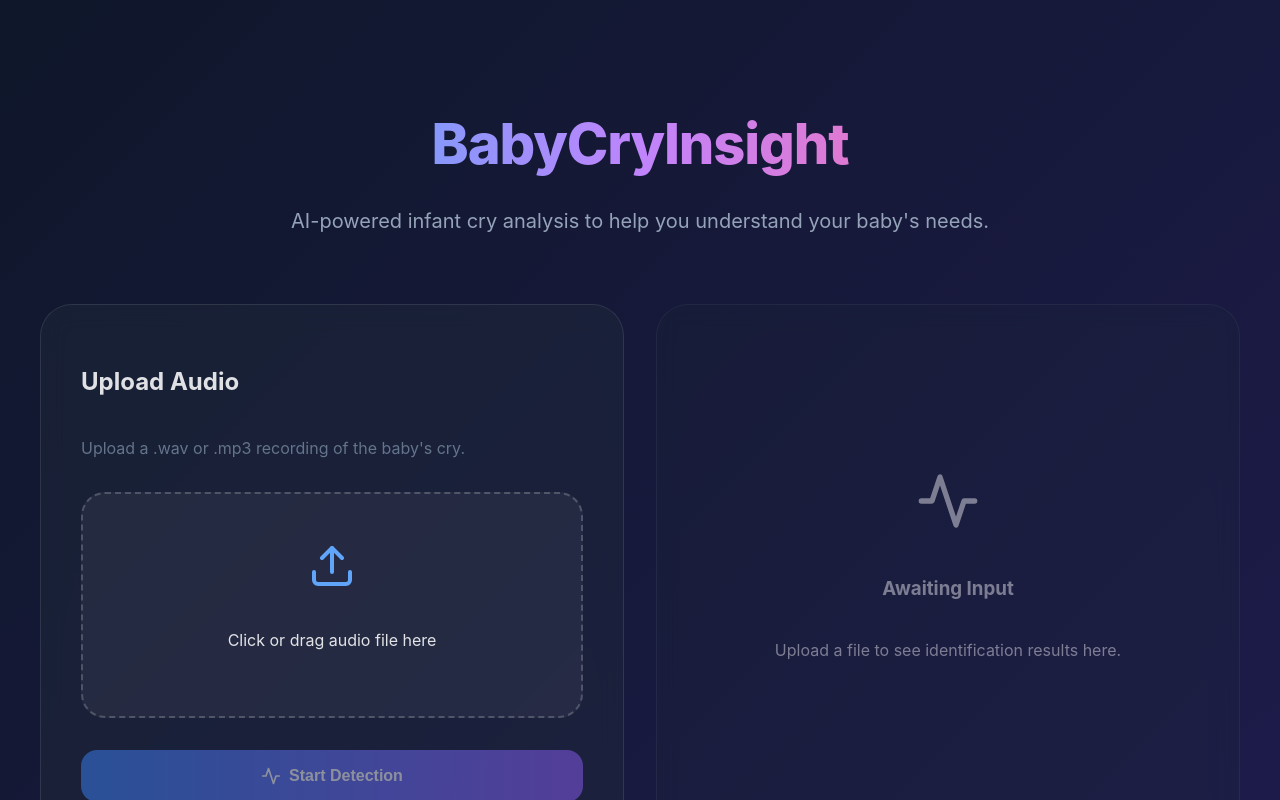
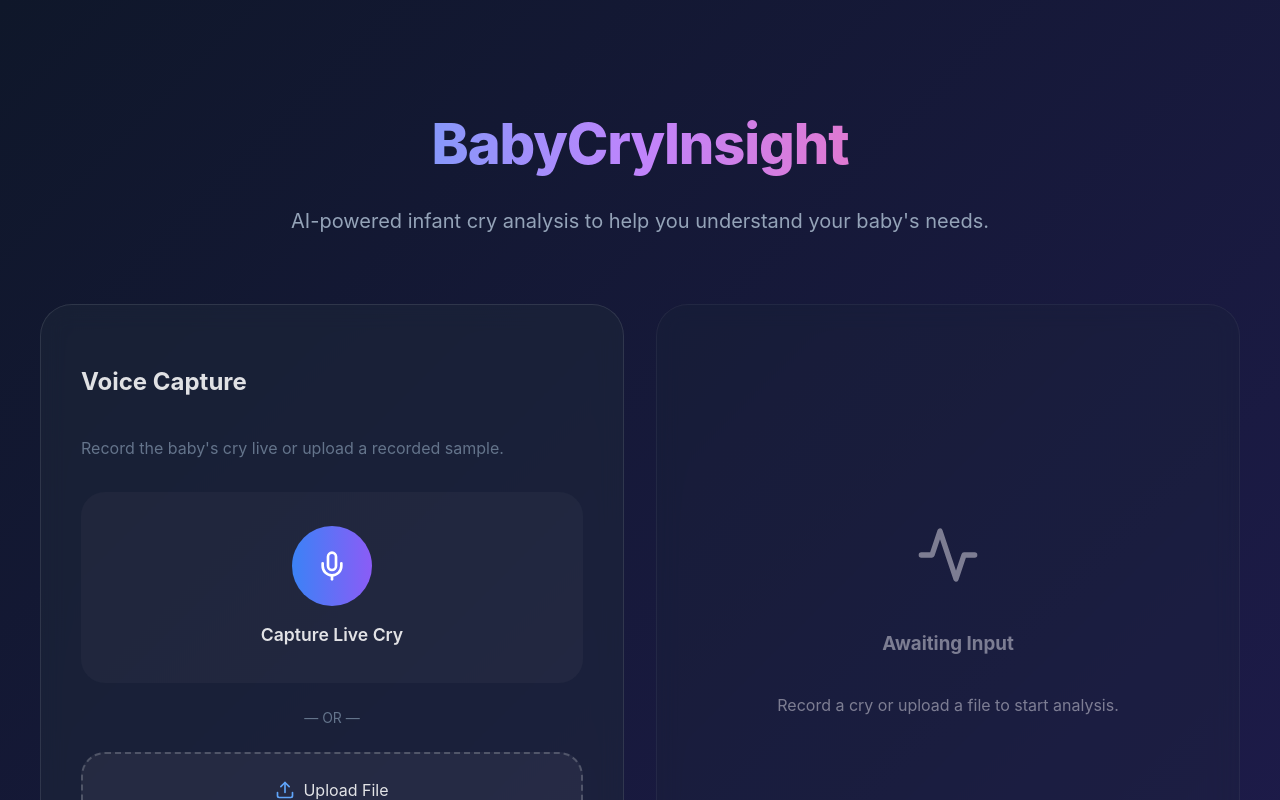
Before and after one commit to Techside-Pragyan/BabyCryInsight, a React (Vite) app in the folder frontend/: page / in a window 1280 px wide. Shown: the top 800 px of the page. Built offline with nearby package versions, Linux system fonts and the light colour scheme.

Commit message:
feat: implement audio recording and file upload interface for cry analysis

```diff
--- a/frontend/src/App.jsx
+++ b/frontend/src/App.jsx
@@ -1,6 +1,6 @@
-import React, { useState, useRef } from 'react'
+import React, { useState, useRef, useEffect } from 'react'
 import axios from 'axios'
-import { Upload, Activity, Info, CheckCircle, Loader2, Music, AlertCircle } from 'lucide-react'
+import { Upload, Activity, Info, CheckCircle, Loader2, Music, AlertCircle, Mic, Square } from 'lucide-react'
 import { motion, AnimatePresence } from 'framer-motion'
 
 function App() {
@@ -8,7 +8,11 @@ function App() {
   const [loading, setLoading] = useState(false)
   const [result, setResult] = useState(null)
   const [error, setError] = useState(null)
+  const [isRecording, setIsRecording] = useState(false)
+
   const fileInputRef = useRef(null)
+  const mediaRecorderRef = useRef(null)
+  const audioChunksRef = useRef([])
 
   const handleFileChange = (e) => {
     const selectedFile = e.target.files[0]
@@ -23,6 +27,42 @@ function App() {
     }
   }
 
+  const startRecording = async () => {
+    try {
+      const stream = await navigator.mediaDevices.getUserMedia({ audio: true })
+      mediaRecorderRef.current = new MediaRecorder(stream)
+      audioChunksRef.current = []
+
+      mediaRecorderRef.current.ondataavailable = (event) => {
+        if (event.data.size > 0) {
+          audioChunksRef.current.push(event.data)
+        }
+      }
+
+      mediaRecorderRef.current.onstop = () => {
+        const audioBlob = new Blob(audioChunksRef.current, { type: 'audio/wav' })
+        const recordedFile = new File([audioBlob], `recording_${Date.now()}.wav`, { type: 'audio/wav' })
+        setFile(recordedFile)
+        setIsRecording(false)
+      }
+
+      mediaRecorderRef.current.start()
+      setIsRecording(true)
+      setError(null)
+      setResult(null)
+    } catch (err) {
+      console.error("Error accessing microphone:", err)
+      setError("Microphone access denied or not available.")
+    }
+  }
+
+  const stopRecording = () => {
+    if (mediaRecorderRef.current && isRecording) {
+      mediaRecorderRef.current.stop()
+      mediaRecorderRef.current.stream.getTracks().forEach(track => track.stop())
+    }
+  }
+
   const handleUpload = async () => {
     if (!file) return
 
@@ -33,7 +73,6 @@ function App() {
     formData.append('file', file)
 
     try {
-      // Use the proxy defined in vite.config.js
       const response = await axios.post('/api/predict', formData, {
         headers: { 'Content-Type': 'multipart/form-data' }
       })
@@ -72,14 +111,64 @@ function App() {
           animate={{ opacity: 1, x: 0 }}
           transition={{ delay: 0.5 }}
         >
-          <h2>Upload Audio</h2>
+          <h2>Voice Capture</h2>
           <p style={{ color: '#64748b', marginBottom: '2rem' }}>
-            Upload a .wav or .mp3 recording of the baby's cry.
+            Record the baby's cry live or upload a recorded sample.
           </p>
 
+          <div style={{ display: 'flex', flexDirection: 'column', gap: '1.5rem' }}>
+            {/* Recording Interface */}
+            <div
+              style={{
+                display: 'flex',
+                flexDirection: 'column',
+                alignItems: 'center',
+                gap: '1rem',
+                padding: '2rem',
+                background: 'rgba(255,255,255,0.03)',
+                borderRadius: '1.5rem',
+                border: isRecording ? '2px solid #ef4444' : '2px solid transparent',
+                transition: 'all 0.3s ease'
+              }}
+            >
+              <motion.button
+                className="btn"
+                style={{
+                  width: '80px',
+                  height: '80px',
+                  borderRadius: '50%',
+                  background: isRecording ? '#ef4444' : 'linear-gradient(to right, #3b82f6, #8b5cf6)',
+                  padding: 0
+                }}
+                whileTap={{ scale: 0.9 }}
+                onClick={isRecording ? stopRecording : startRecording}
+              >
+                {isRecording ? <Square fill="white" size={32} /> : <Mic size={32} />}
+              </motion.button>
+
+              <div style={{ textAlign: 'center' }}>
+                <p style={{ fontWeight: 600, fontSize: '1.1rem', margin: 0 }}>
+                  {isRecording ? "Recording..." : "Capture Live Cry"}
+                </p>
+                {isRecording && (
+                   <motion.div
+                    animate={{ opacity: [1, 0.4, 1] }}
+                    transition={{ repeat: Infinity, duration: 1.5 }}
+                    style={{ color: '#ef4444', fontSize: '0.875rem', fontWeight: 700, marginTop: '0.25rem' }}
+                   >
+                     🔴 LIVE SENSING
+                   </motion.div>
+                )}
+              </div>
+            </div>
+
+            <div style={{ textAlign: 'center', color: '#64748b', fontSize: '0.875rem' }}>— OR —</div>
+
+            {/* Upload Area */}
             <div
               className="upload-area"
               onClick={() => fileInputRef.current.click()}
+              style={{ padding: '1.5rem' }}
             >
               <input
                 type="file"
@@ -88,25 +177,28 @@ function App() {
                 style={{ display: 'none' }}
                 accept=".wav,.mp3,.m4a"
               />
-            <Upload size={48} color="#60a5fa" style={{ marginBottom: '1rem' }} />
-            {file ? (
+              {file && !isRecording ? (
                 <div>
-                <p style={{ fontWeight: 600, color: '#e2e8f0' }}>{file.name}</p>
-                <p style={{ fontSize: '0.875rem' }}>{(file.size / 1024 / 1024).toFixed(2)} MB</p>
+                  <CheckCircle size={24} color="#22c55e" style={{ margin: '0 auto 0.5rem' }} />
+                  <p style={{ fontWeight: 600, color: '#e2e8f0', margin: 0 }}>{file.name}</p>
                 </div>
               ) : (
-              <p>Click or drag audio file here</p>
+                <div style={{ display: 'flex', alignItems: 'center', justifyContent: 'center', gap: '0.5rem' }}>
+                   <Upload size={20} color="#60a5fa" />
+                   <span>Upload File</span>
+                </div>
               )}
+            </div>
           </div>
 
           <button
             className="btn"
             style={{ marginTop: '2rem' }}
-            disabled={!file || loading}
+            disabled={!file || loading || isRecording}
             onClick={handleUpload}
           >
-            {loading ? <Loader2 className="loading-spinner" style={{ animation: 'spin 1s linear infinite' }} /> : <Activity size={20} />}
-            {loading ? 'Analyzing...' : 'Start Detection'}
+            {loading ? <Loader2 className="loading-spinner" /> : <Activity size={20} />}
+            {loading ? 'Analyzing...' : 'Analyze Cry Patterns'}
           </button>
 
           {error && (
@@ -131,15 +223,15 @@ function App() {
             >
               <div className="result-header">
                 <div>
-                  <h2 style={{ margin: 0 }}>Prediction Result</h2>
-                  <p style={{ color: '#64748b', margin: '0.25rem 0 1.5rem' }}>Based on audio patterns</p>
+                  <h2 style={{ margin: 0 }}>Analysis Complete</h2>
+                  <p style={{ color: '#64748b', margin: '0.25rem 0 1.5rem' }}>Pattern recognition results</p>
                 </div>
                 <div className="reason-tag">{result.prediction}</div>
               </div>
 
               <div style={{ background: 'rgba(255,255,255,0.03)', padding: '1.5rem', borderRadius: '1.5rem' }}>
                 <div style={{ display: 'flex', justifyContent: 'space-between', marginBottom: '0.5rem' }}>
-                  <span style={{ fontWeight: 600 }}>Confidence</span>
+                  <span style={{ fontWeight: 600 }}>Confidence Score</span>
                   <span>{result.confidence}%</span>
                 </div>
                 <div className="confidence-bar">
@@ -154,7 +246,7 @@ function App() {
               <div className="suggestion-box">
                 <div style={{ display: 'flex', alignItems: 'center', gap: '0.75rem', marginBottom: '0.75rem' }}>
                   <CheckCircle size={20} color="#60a5fa" />
-                  <h3 style={{ margin: 0, fontSize: '1.1rem' }}>Suggested Action</h3>
+                  <h3 style={{ margin: 0, fontSize: '1.1rem' }}>Expert Suggestion</h3>
                 </div>
                 <p style={{ margin: 0, color: '#cbd5e1' }}>
                   {result.suggestion}
@@ -164,12 +256,12 @@ function App() {
               <div style={{ marginTop: 'auto', display: 'flex', gap: '1rem' }}>
                  <div style={{ flex: 1, background: 'rgba(255,255,255,0.05)', padding: '1rem', borderRadius: '1rem', textAlign: 'center' }}>
                     <Music size={16} style={{ marginBottom: '0.25rem' }} />
-                    <div style={{ fontSize: '0.75rem', color: '#94a3b8' }}>Duration</div>
+                    <div style={{ fontSize: '0.75rem', color: '#94a3b8' }}>Processed</div>
                     <div style={{ fontWeight: 600 }}>{result.details.duration_sec.toFixed(2)}s</div>
                  </div>
                  <div style={{ flex: 1, background: 'rgba(255,255,255,0.05)', padding: '1rem', borderRadius: '1rem', textAlign: 'center' }}>
                     <Info size={16} style={{ marginBottom: '0.25rem' }} />
-                    <div style={{ fontSize: '0.75rem', color: '#94a3b8' }}>Sample Rate</div>
+                    <div style={{ fontSize: '0.75rem', color: '#94a3b8' }}>Sample rate</div>
                     <div style={{ fontWeight: 600 }}>22.05 kHz</div>
                  </div>
               </div>
@@ -186,7 +278,7 @@ function App() {
           >
             <Activity size={64} style={{ marginBottom: '1.5rem' }} />
             <h3>Awaiting Input</h3>
-            <p>Upload a file to see identification results here.</p>
+            <p>Record a cry or upload a file to start analysis.</p>
           </motion.div>
         )}
       </div>
```
Lines whose indentation alone changed are shown as unchanged.
